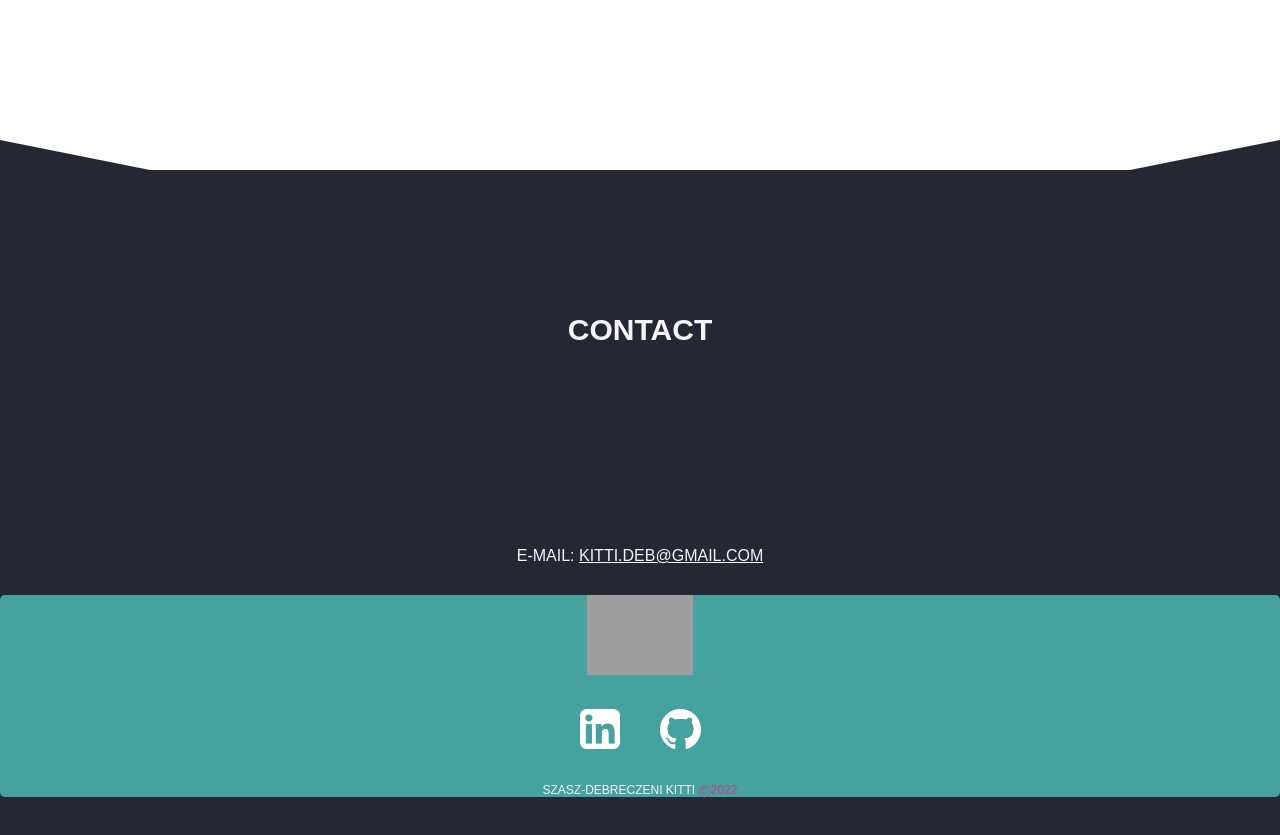
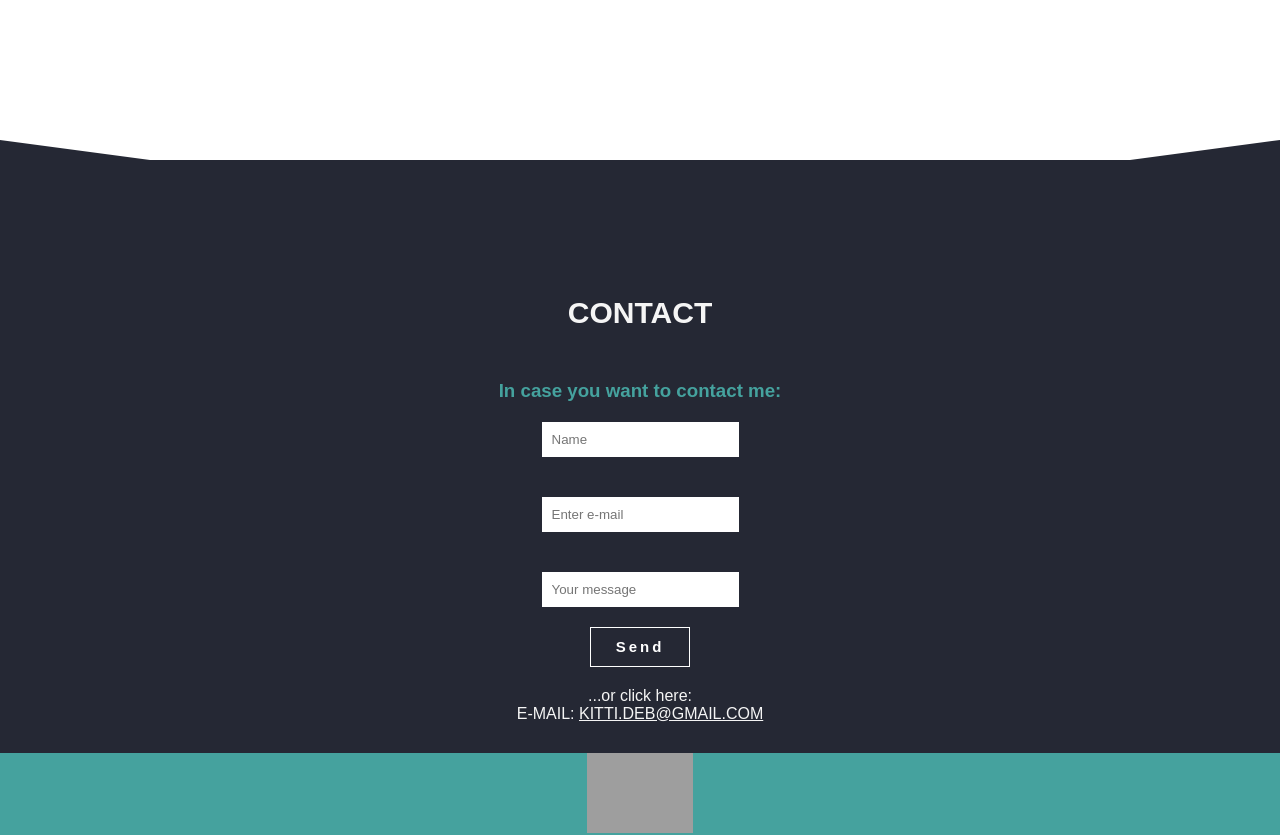
Before and after one commit to Kidti/my-portfolio-page, a React (Create React App) app: page / in a window 1280 px wide. Shown: the part 1860-2695 px from the top of the page. Built offline with nearby package versions, Linux system fonts and the light colour scheme; grey boxes are pictures that could not be loaded.

Commit message:
contact-form

```diff
--- a/src/App.css
+++ b/src/App.css
@@ -26,6 +26,7 @@
   --lightseagreen: #45a29e;
   --redviolet: #c23c8e;
   --balticsea: #252834;
+  --dark: #1E252C;
 }
 
 body {
--- a/src/components/about/About.css
+++ b/src/components/about/About.css
@@ -12,6 +12,7 @@
 .about-page h1 {
   font-size: 30px;
   text-align: center;
+  padding-top: 50px;
   color: var(--darkgray);
 }
 
@@ -41,6 +42,7 @@
 .textbox {
   grid-column-start: 2;
   text-align: center;
+  padding: 10px;
 }
 
 .textbox img {
@@ -56,7 +58,7 @@
   height: 200px;
 }
 
-@media only screen and (max-width: 810px) {
+@media only screen and (max-width: 1000px) {
   .about-page {
     height: auto;
   }
@@ -71,6 +73,7 @@
   .icon-box {
     flex-basis: 40%;
     align-self: flex-start;
+    margin-bottom: 90px;
   }
   .skills img {
     height: 100px;
--- a/src/components/contact/Contact.css
+++ b/src/components/contact/Contact.css
@@ -9,16 +9,19 @@
   align-items: center;
   align-self: flex-start;
 
-  border-top: 30px solid white;
+  border-top: 20px solid white;
   border-right: 150px solid transparent;
   border-left: 150px solid transparent;
 }
 
 @media only screen and (max-width: 600px) {
   .contact-page {
-    border-top: 30px solid white;
+    border-top: 10px solid white;
     border-right: 50px solid transparent;
     border-left: 50px solid transparent;
+  }
+  .contact-box h2{
+    padding-top: 90px;
   }
 }
 
@@ -31,7 +34,8 @@
   text-transform: uppercase;
   font-size: 30px;
 
-  margin-bottom: 200px;
+  margin-bottom: 50px;
+  padding-top: 160px;
 }
 
 .e-mail {
@@ -64,7 +68,9 @@
 
 .footer {
   background-color: var(--lightseagreen);
-  border-radius: 5px;
+  border-bottom: 10px solid var(--balticsea);
+  border-right: 90px solid transparent;
+  border-left: 90px solid transparent;
 
   width: 100vw;
   height: -5vh;
--- a/src/components/contact/Contact.js
+++ b/src/components/contact/Contact.js
@@ -3,6 +3,8 @@ import FadeInSection from "../fade-in-section/FadeInSection"
 import arrow from "./up-arrow.png";
 import githubLogo from "./github-white.png";
 import linkedin from "./linkedin-logo.png";
+
+import ContactForm from "./ContactForm";
 
 const Contact = ({ scrollToTop }) => {
   return (
@@ -10,6 +12,7 @@ const Contact = ({ scrollToTop }) => {
         <FadeInSection>
         <div className="contact-box">
           <h2 id="contact">Contact</h2>
+          <ContactForm/><p>...or click here:</p>
           <p className="e-mail">e-mail: <a href="mailto:kitti.deb@gmail.com">kitti.deb@gmail.com</a></p>
           <div className="footer">
             <img className="up-arrow" onClick={scrollToTop} src={arrow} alt="up-arrow" />
--- /dev/null
+++ b/src/components/contact/ContactForm.css
@@ -0,0 +1,26 @@
+.contact-form form{
+    display: flex;
+    flex-direction: column;
+    justify-content: center;
+    align-items: center;
+    align-self: center;
+    width: 100%;
+}
+
+.contact-form input{
+    background-color: white;
+    padding: 10px;
+    margin: 20px;
+}
+
+.contact-form button{
+    font-size: 15px;
+    letter-spacing: 3px;
+    font-weight: 600;
+    color: white;
+    width: 100px;
+    height: 40px;
+    border: 1px solid white;
+    text-align: center;
+    margin-bottom: 20px;
+}
--- /dev/null
+++ b/src/components/contact/ContactForm.js
@@ -0,0 +1,19 @@
+import "./ContactForm.css";
+
+const ContactForm = () => {
+  return (
+    <div className="contact-form">
+        <h3 style={{color:"var(--lightseagreen)"}}>In case you want to contact me:</h3>
+      <form action="https://formsubmit.co/kitti.deb@gmail.com" method="POST">
+        <input type="hidden" name="_subject" value="New e-mail from website!" />
+        <input type="text" name="name" placeholder="Name" required />
+        <input type="hidden" name="_next" value="http://localhost:3000/" />
+        <input type="email" name="email" placeholder="Enter e-mail" required />
+        <input type="text" name="message" placeholder="Your message" required />
+        <button type="submit">Send</button>
+      </form>
+    </div>
+  );
+};
+
+export default ContactForm;
--- a/src/components/navbar/Navbar.css
+++ b/src/components/navbar/Navbar.css
@@ -28,6 +28,9 @@
       font-size: 2rem;
       height: 3rem;
       width: 10rem;
+    }
+    .app-header img{
+      display: none;
     }
   }
 
```
